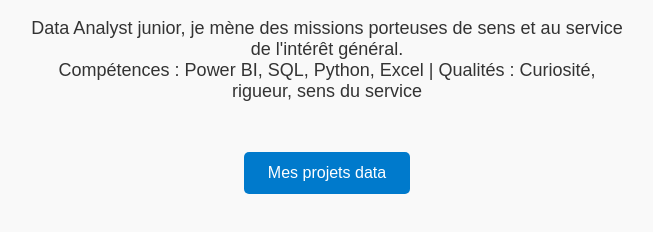
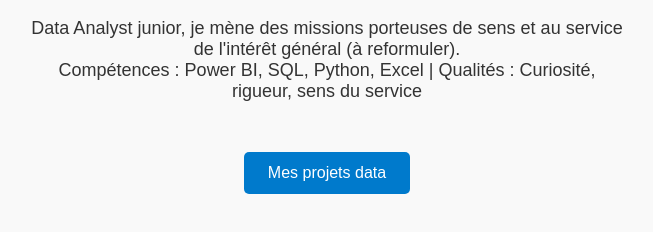
Before and after one commit to Atiikatou/Portfolio-Data-analyst, a plain HTML site: page index.html in a window 1280 px wide. Shown: the part 128-360 px from the top of the page, without its empty margins (313-966 px from the left). Drawn offline with Linux system fonts and the light colour scheme.

Commit message:
Update index.html

```diff
--- a/index.html
+++ b/index.html
@@ -17,7 +17,7 @@
 <div class="container">
   <img src="photo.jpg" alt="Atika">
   <h1>Atika LABBASS – Data Analyst</h1>
-  <p>Data Analyst junior, je mène des missions porteuses de sens et au service de l'intérêt général.<br>
+  <p>Data Analyst junior, je mène des missions porteuses de sens et au service de l'intérêt général (à reformuler).<br>
      Compétences : Power BI, SQL, Python, Excel | Qualités : Curiosité, rigueur, sens du service</p>
   <a href="projets.html" class="btn">Mes projets data</a>
 </div>
```
